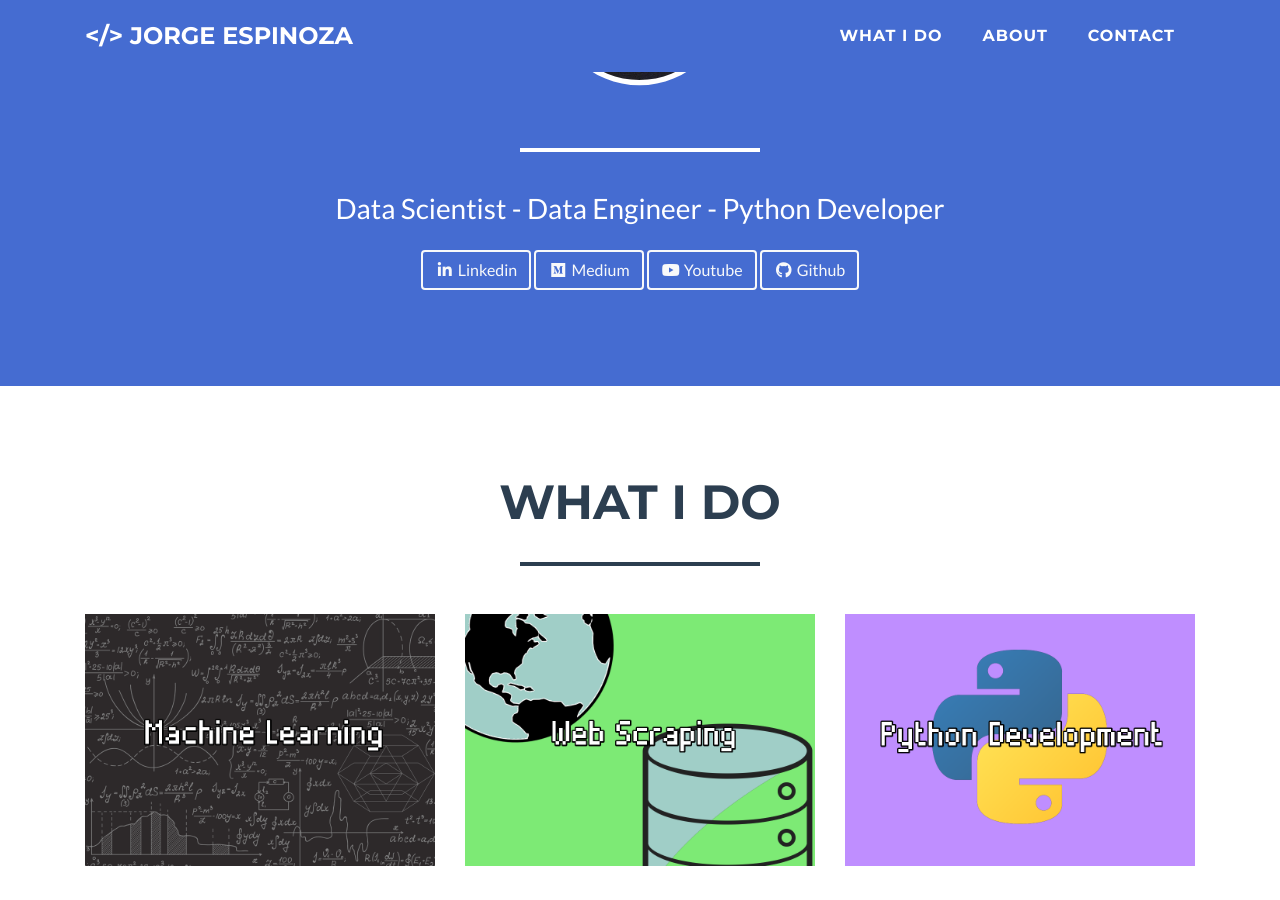
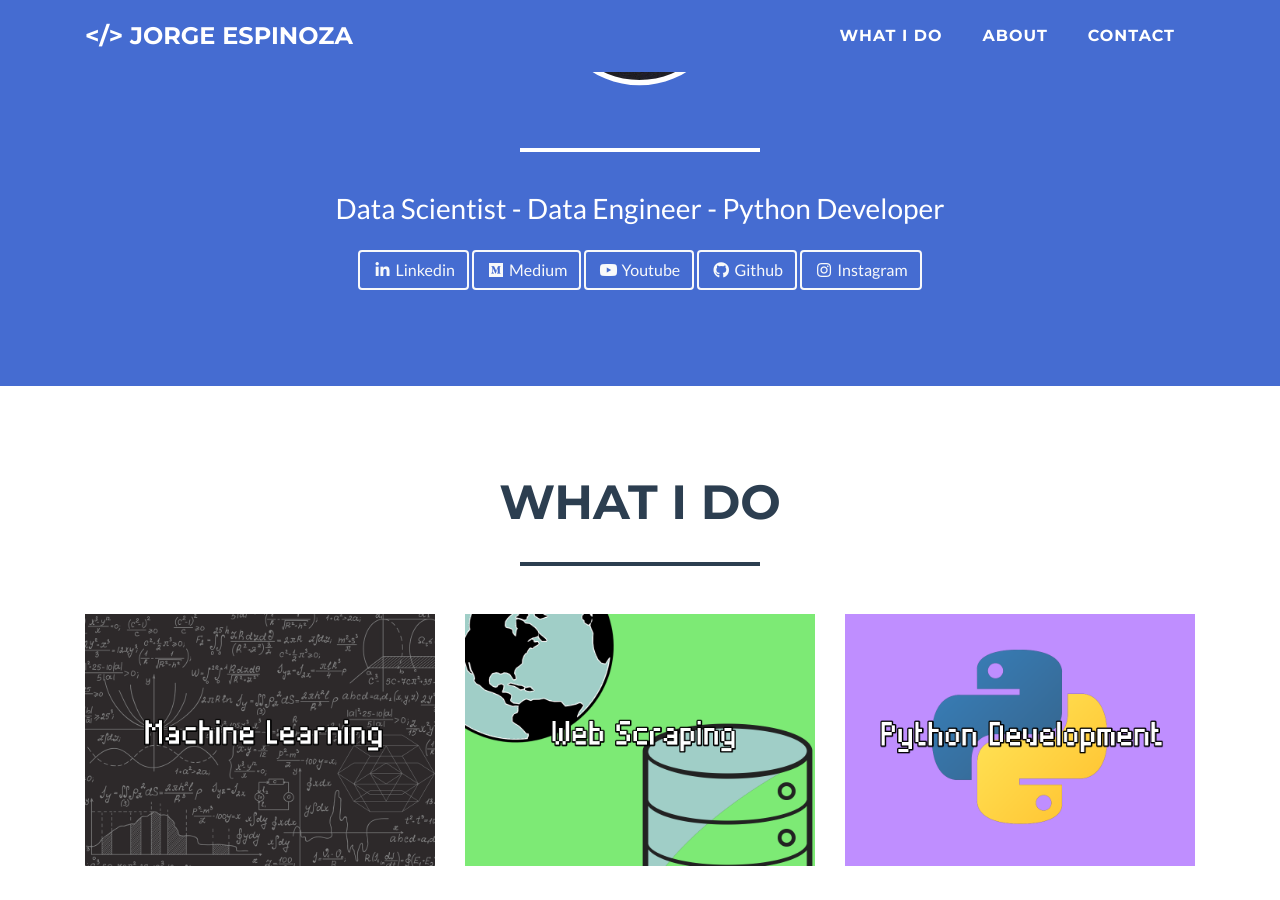
Before and after one commit to jabud/jabud.github.io, a Jekyll site: the page built from index.md, in a window 1280 px wide and 900 px high, scrolled down 322 px. Built offline with Jekyll 4.4.1, drawn with Linux system fonts in a browser that asks for light colours.

Commit message:
adding instagram to page

```diff
--- a/_config.yml
+++ b/_config.yml
@@ -50,8 +50,8 @@ social:
     url: https://www.youtube.com/channel/UCwas1KORUMPptD5WEMbIhow
   - title: github
     url: https://github.com/jfreek
-  - title: facebook
-    url: https://www.facebook.com/jorgeeabud
+  - title: instagram
+    url: https://www.instagram.com/jorgeabud_
 
 # Postal address (add as many lines as necessary)
 address:
--- a/_includes/header.html
+++ b/_includes/header.html
@@ -10,5 +10,6 @@
               <a href="https://medium.com/@jorgee.abud"><button class="btn btn-outline-light btn-medium text-center"><i class="fab fa-fw fa-medium"></i> Medium</button></a>
               <a href="https://www.youtube.com/channel/UCwas1KORUMPptD5WEMbIhow"><button class="btn btn-outline-light btn-youtube text-center"><i class="fab fa-fw fa-youtube"></i> Youtube</button></a>
               <a href="https://github.com/jfreek"><button class="btn btn-outline-light btn-github text-center"><i class="fab fa-fw fa-github"></i> Github</button></a>
+              <a href="https://www.instagram.com/jorgeabud_"><button class="btn btn-outline-light btn-instagram text-center"><i class="fab fa-fw fa-instagram"></i> Instagram</button></a>
         </div>
     </header>
```
Also changed, not shown: 5 other files.
